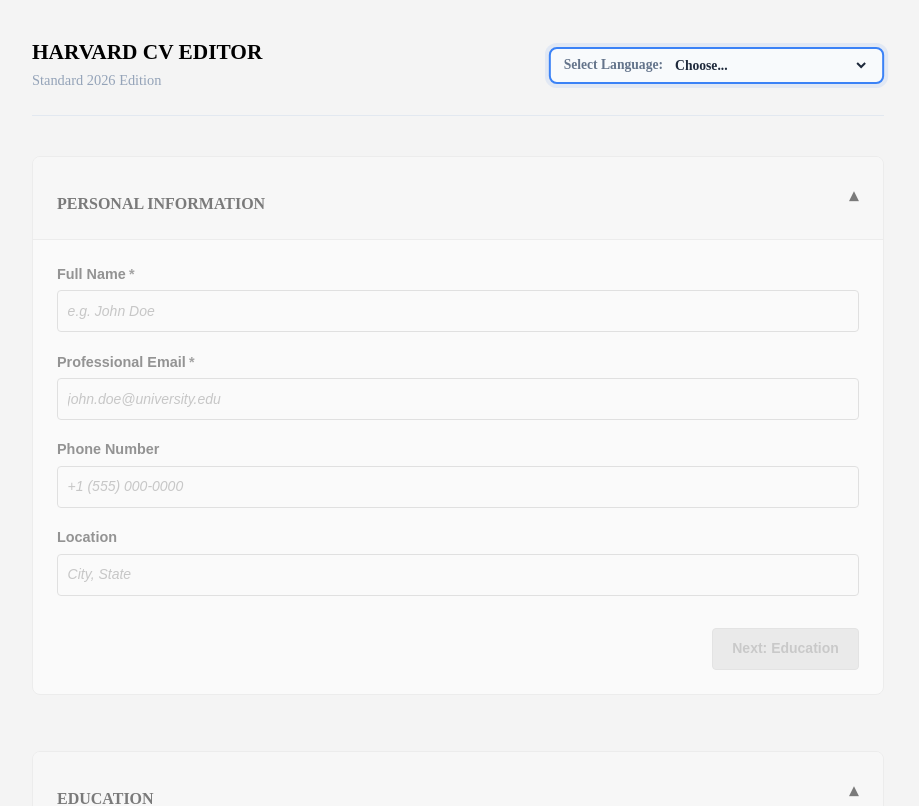
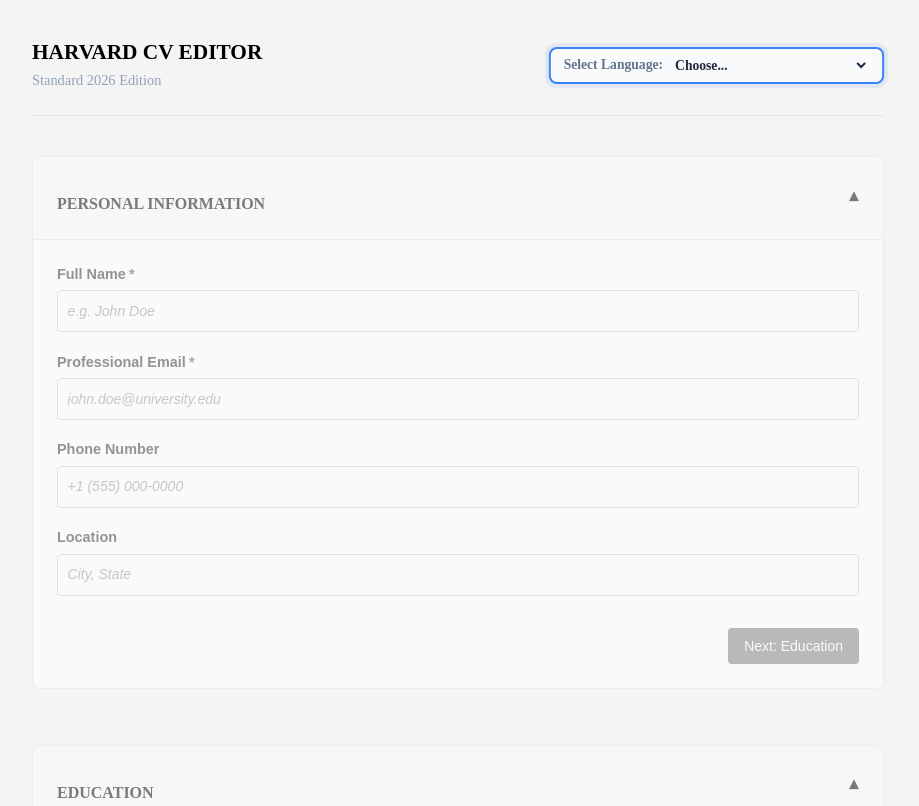
Before and after one commit to wasakabeofficial/creater_cv_format_harvard_ats, a React (Vite) app: page / in a window 1280 px wide. Shown: the top 806 px of the page, without its empty margins (182-1101 px from the left). Built offline with nearby package versions, Linux system fonts and the light colour scheme.

Commit message:
Update in File Button Component and Delete File Style

```diff
--- a/src/assets/styles/ui/Button.css
+++ /dev/null
@@ -1,54 +0,0 @@
-.custom-button {
-  padding: 0.6rem 1.2rem;
-  font-family: var(--font-alt);
-  font-size: 14px;
-  font-weight: 600;
-  border-radius: 4px;
-  cursor: pointer;
-  transition: all 0.2s ease-in-out;
-  border: 1px solid transparent;
-  display: inline-flex;
-  justify-content: center;
-  align-items: center;
-}
-
-.custom-button:disabled {
-  background-color: #e0e0e0;
-  color: #9e9e9e;
-  cursor: not-allowed;
-  border-color: #d1d1d1;
-}
-
-.button-primary {
-  background-color: var(--color-black);
-  color: var(--color-white);
-}
-
-.button-primary:hover:not(:disabled) {
-  background-color: #333333;
-}
-
-.button-secondary {
-  background-color: transparent;
-  border-color: var(--color-black);
-  color: var(--color-black);
-}
-
-.button-secondary:hover:not(:disabled) {
-  background-color: rgba(0, 0, 0, 0.05);
-}
-
-.button-danger {
-  background-color: #ffffff;
-  border-color: #d93025;
-  color: #d93025;
-}
-
-.button-danger:hover:not(:disabled) {
-  background-color: #d93025;
-  color: #ffffff;
-}
-
-.button-full-width {
-  width: 100%;
-}
--- a/src/components/ui/Button.tsx
+++ b/src/components/ui/Button.tsx
@@ -1,5 +1,5 @@
 import type { ButtonProps } from "../../types/ui/Button.type";
-import "../../assets/styles/ui/Button.css";
+
 const Button = ({
   label,
   onClick,
@@ -9,13 +9,25 @@ const Button = ({
   className = "",
   fullWidth = false,
 }: ButtonProps) => {
-  const buttonClassNames = [
-    "custom-button",
-    `button-${variant}`,
-    fullWidth ? "button-full-width" : "",
-    className,
-  ]
-    .join(" ")
+  const baseStyles =
+    "inline-flex items-center justify-center px-4 py-2 rounded font-sans text-sm font-medium transition-all duration-200 focus:outline-none focus:ring-2 focus:ring-offset-2 disabled:opacity-50 disabled:cursor-not-allowed";
+
+  const variants = {
+    primary: "bg-black text-white hover:bg-gray-800 focus:ring-gray-500",
+    secondary:
+      "bg-white text-black border border-black hover:bg-gray-100 focus:ring-gray-300",
+    outline:
+      "bg-transparent text-black border border-gray-300 hover:border-black focus:ring-gray-400",
+    danger: "bg-red-600 text-white hover:bg-red-700 focus:ring-red-500",
+  };
+
+  const buttonClassNames = `
+    ${baseStyles}
+    ${variants[variant as keyof typeof variants] || variants.primary}
+    ${fullWidth ? "w-full" : ""}
+    ${className}
+  `
+    .replace(/\s+/g, " ")
     .trim();
 
   return (
```
